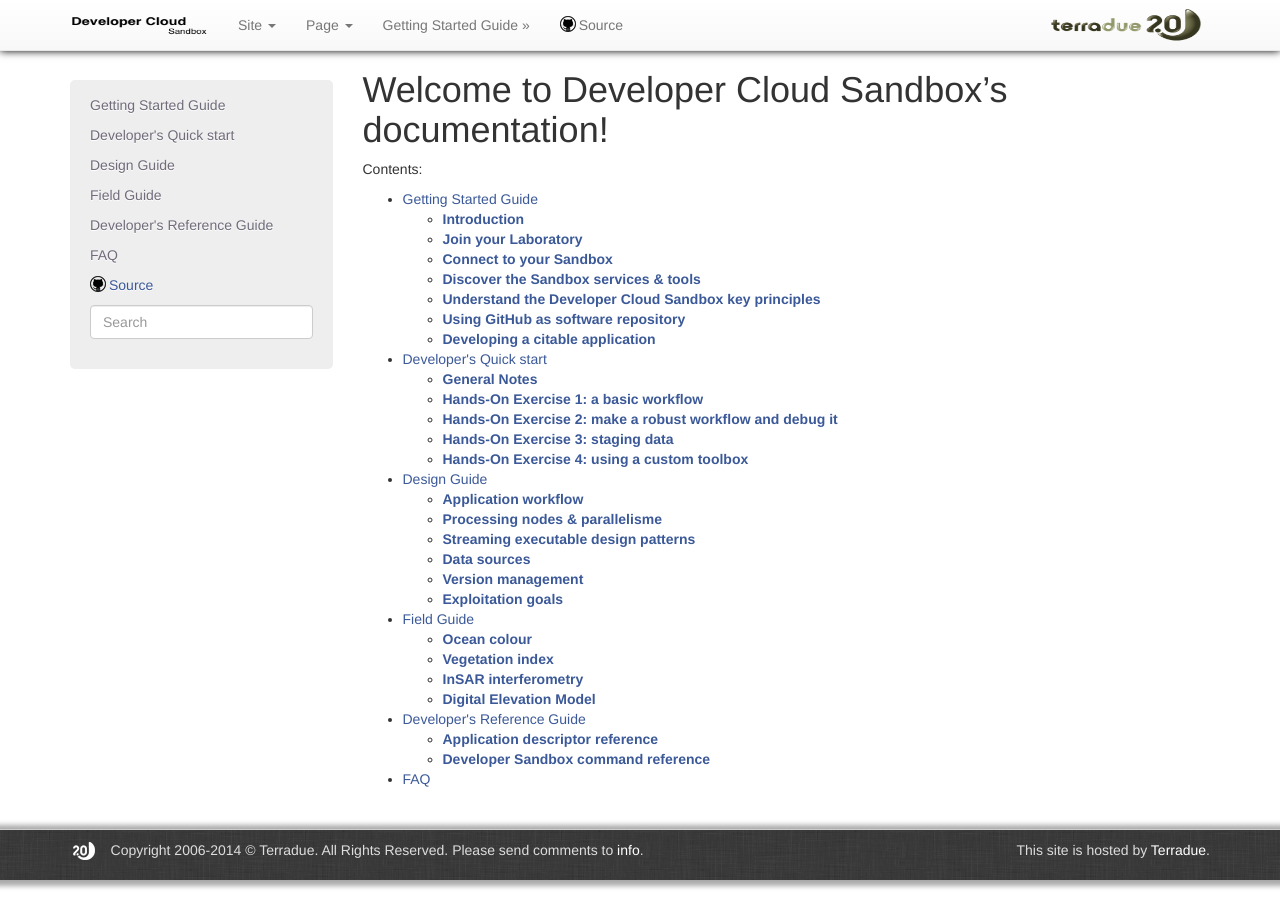
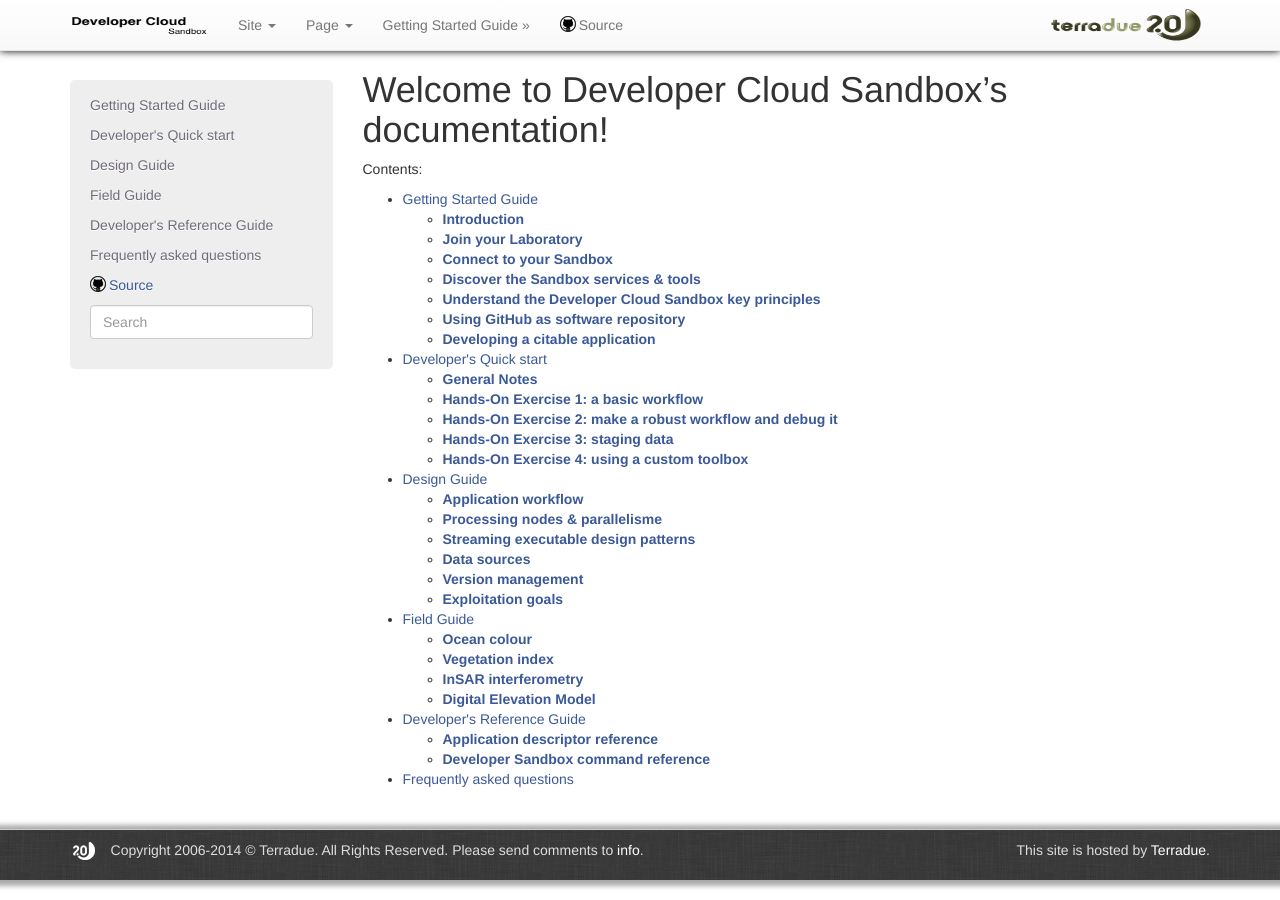
Before and after one commit to Terradue/doc-developer-sandbox, a Sphinx documentation site: the page built from source/index.rst, in a window 1280 px wide. Built offline with Sphinx 7.4.7, drawn with Linux system fonts in a browser that asks for light colours; pages that are not in the unit, such as notebooks, are missing from menus.

Commit message:
Update index.rst

```diff
--- a/source/index.rst
+++ b/source/index.rst
@@ -16,4 +16,4 @@
    Design Guide <design/index>
    Field Guide <field/index>
    Developer's Reference Guide <reference/index>
-   FAQ <faq/index>
+   Frequently asked questions <faq/index>
```
